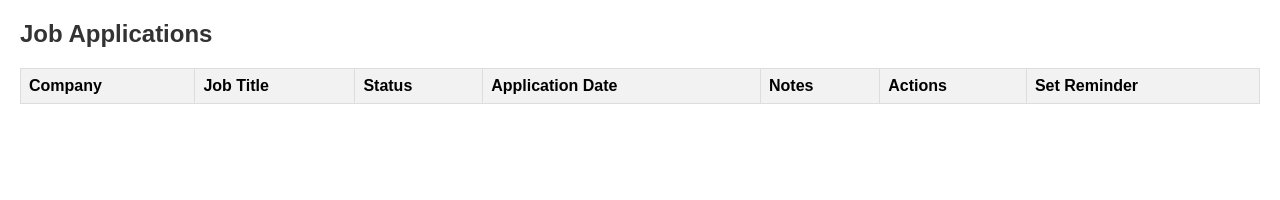
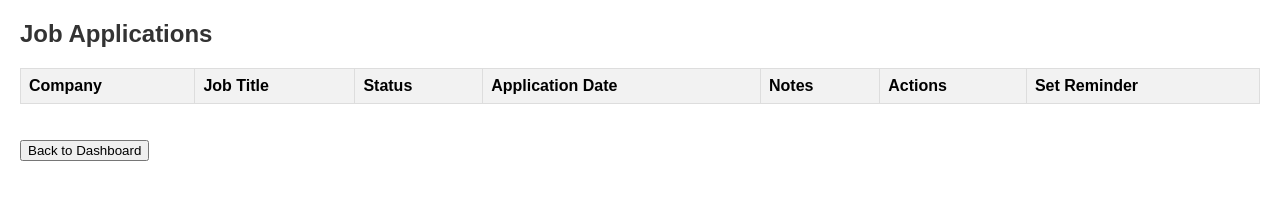
Before and after one commit to imkuljeet/JOB-Application-Tracker, a plain HTML site: page Front End/job-list.html in a window 1280 px wide. Drawn offline with nearby package versions, Linux system fonts and the light colour scheme; no server answers.

Commit message:
37 All working

```diff
--- a/Front End/job-list.html
+++ b/Front End/job-list.html
@@ -125,6 +125,9 @@
             <button type="submit" id="reminderSubmit">Set Reminder</button>
         </form>
     </div>
+
+    <br><br>
+    <button onclick="location.href='dashboard.html'">Back to Dashboard</button>
 
     <script src="https://cdn.jsdelivr.net/npm/axios/dist/axios.min.js"></script>
     <script>
```
Also changed, not shown: Front End/profile.html (+5 -0 lines), Front End/reminders.html (+2 -2 lines).
